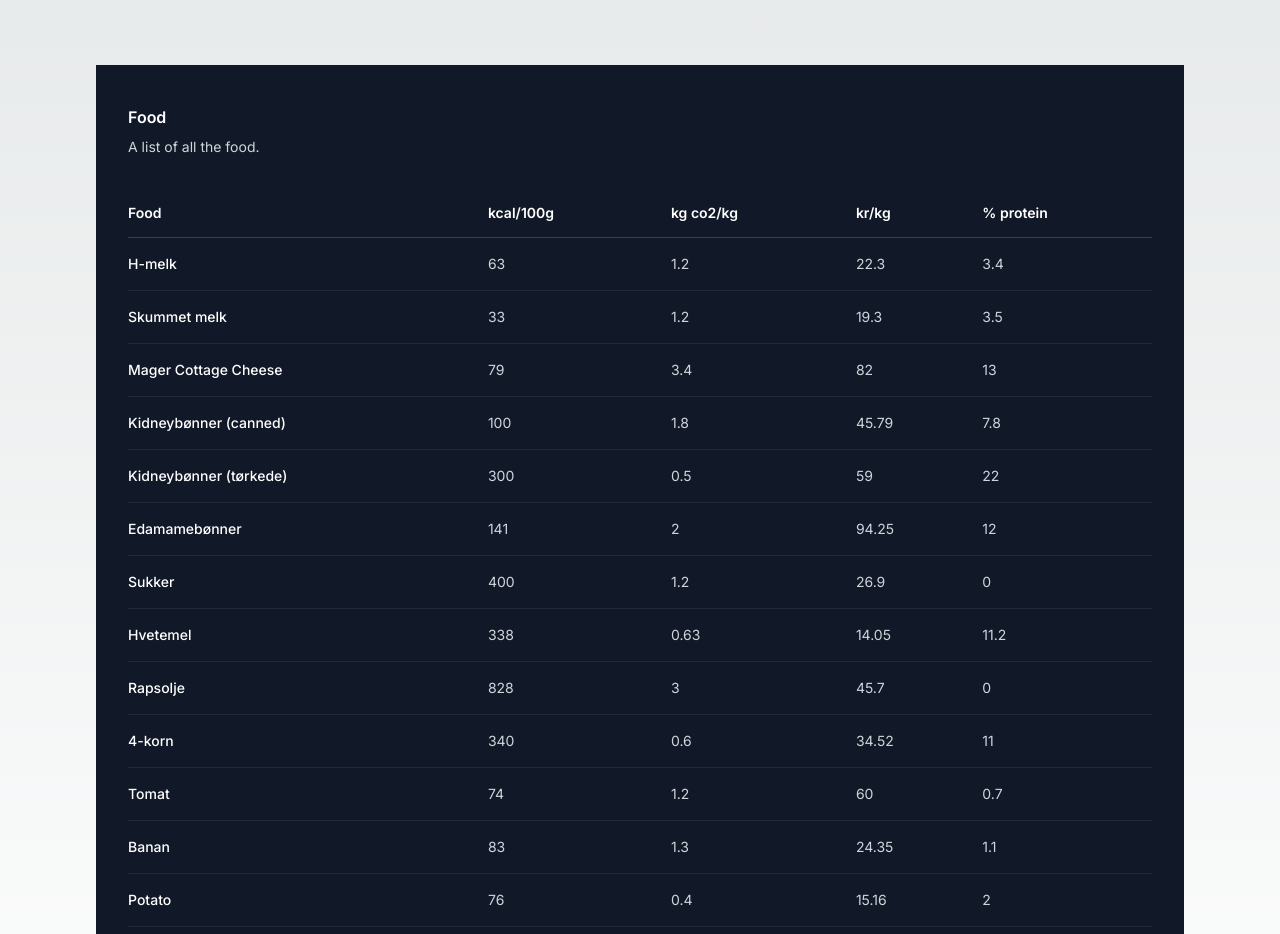
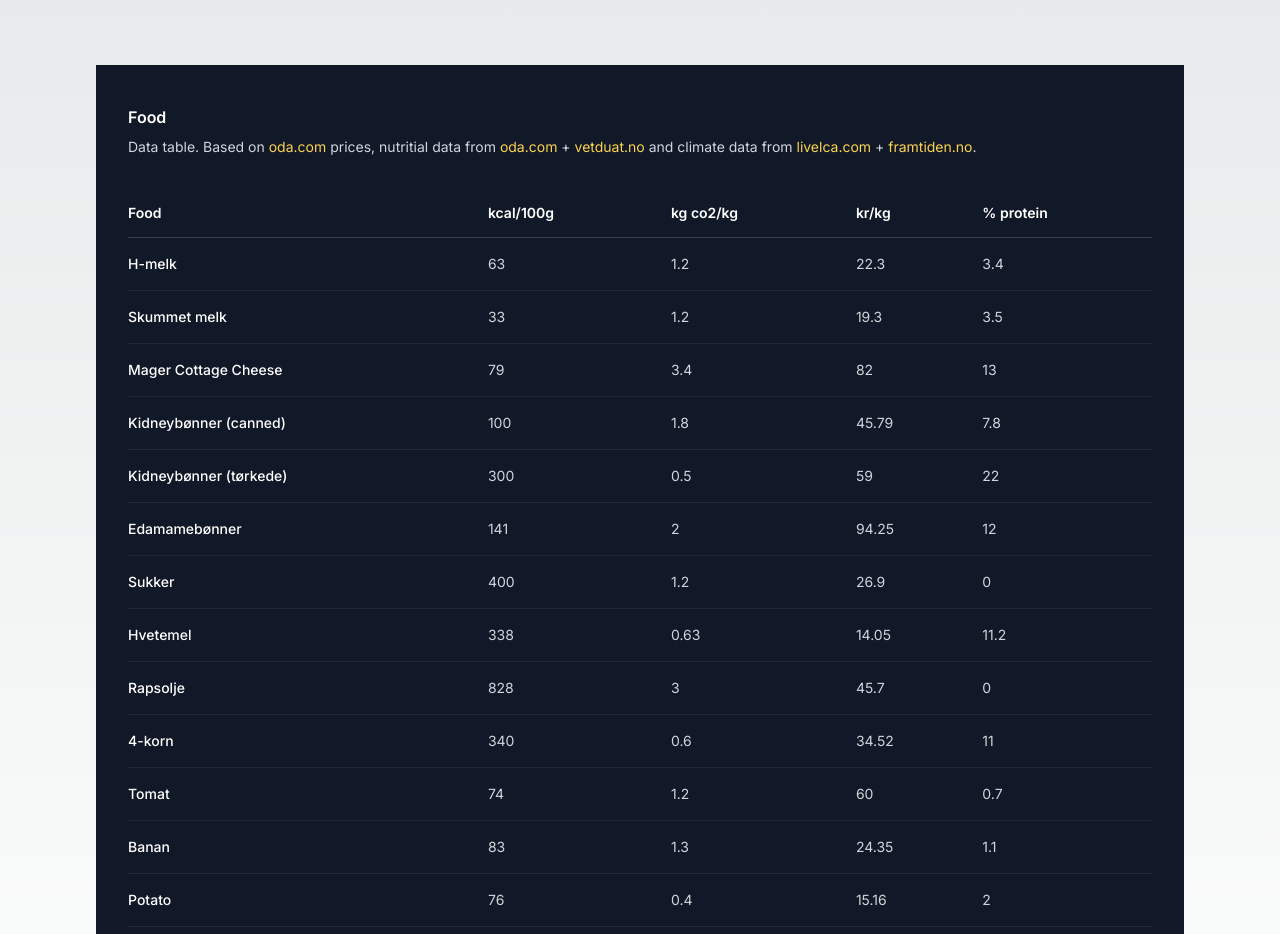
Before and after one commit to tomfa/foodbro, a Next.js app: page / in a window 1280 px wide. Shown: the part 920-1854 px from the top of the page. Built offline with nearby package versions, Linux system fonts and the light colour scheme.

Commit message:
Add _some_ data info

```diff
--- a/components/Table.tsx
+++ b/components/Table.tsx
@@ -1,4 +1,5 @@
 import { data } from '@/data'
+import Link from "next/link";
 
 export const Table = () => {
   return (
@@ -9,7 +10,11 @@ export const Table = () => {
             <div className="sm:flex sm:items-center">
               <div className="sm:flex-auto">
                 <h1 className="text-base font-semibold leading-6 text-white">Food</h1>
-                <p className="mt-2 text-sm text-gray-300">A list of all the food.</p>
+                <p className="mt-2 text-sm text-gray-300">
+                  Data table. Based on <Link className={'text-amber-300 hover:text-amber-400'} href={'https://oda.com'}>oda.com</Link> prices, nutritial data from{' '}
+                  <Link className={'text-amber-300 hover:text-amber-400'} href={'https://oda.com'}>oda.com</Link> + <Link className={'text-amber-300 hover:text-amber-400'} href={'https://vetduat.no/'}>vetduat.no</Link>{' '}and climate data from{' '}
+                  <Link className={'text-amber-300 hover:text-amber-400'} href={'https://livelca.com'}>livelca.com</Link> + <Link className={'text-amber-300 hover:text-amber-400'} href={'https://www.framtiden.no/tips/sjekk-hvilken-mat-som-er-best-for-miljoeet'}>framtiden.no</Link>.
+                </p>
               </div>
             </div>
             <div className="mt-8 flow-root">
```
